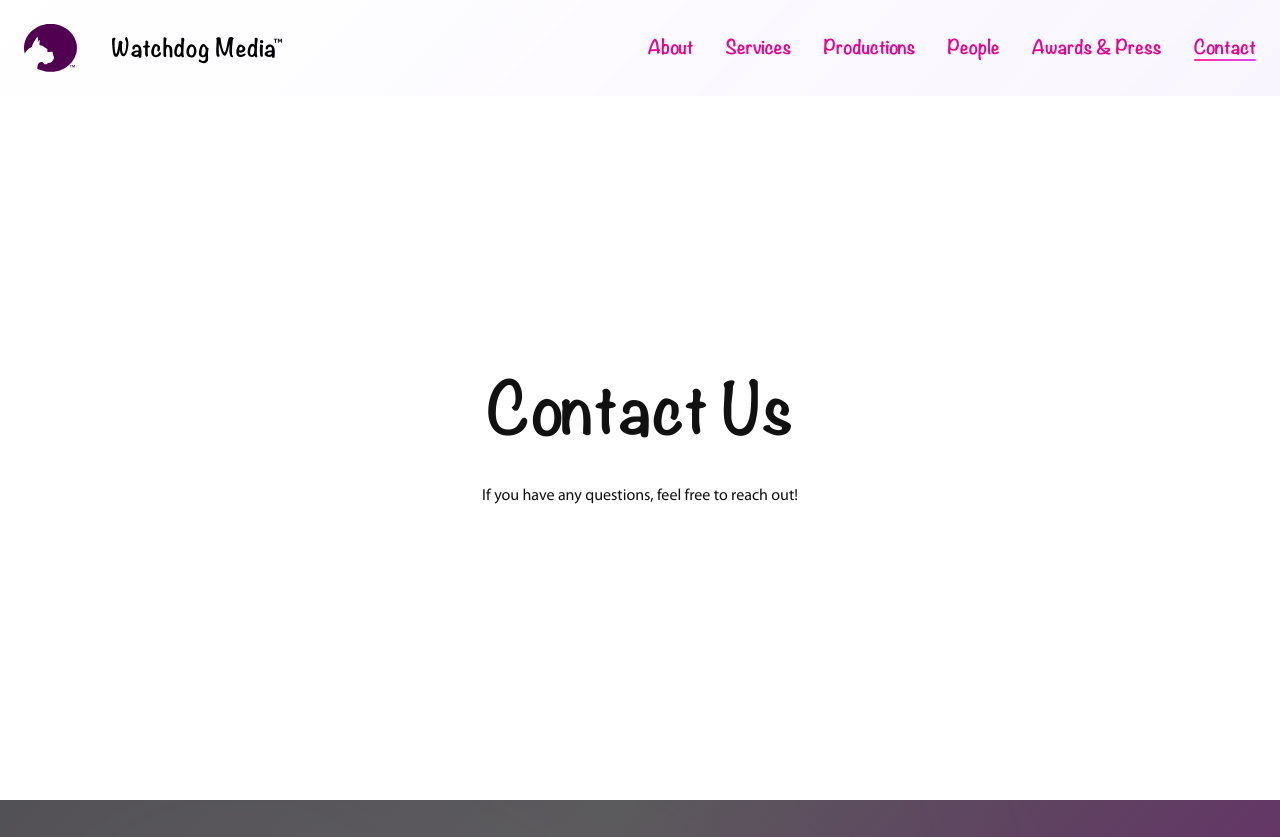
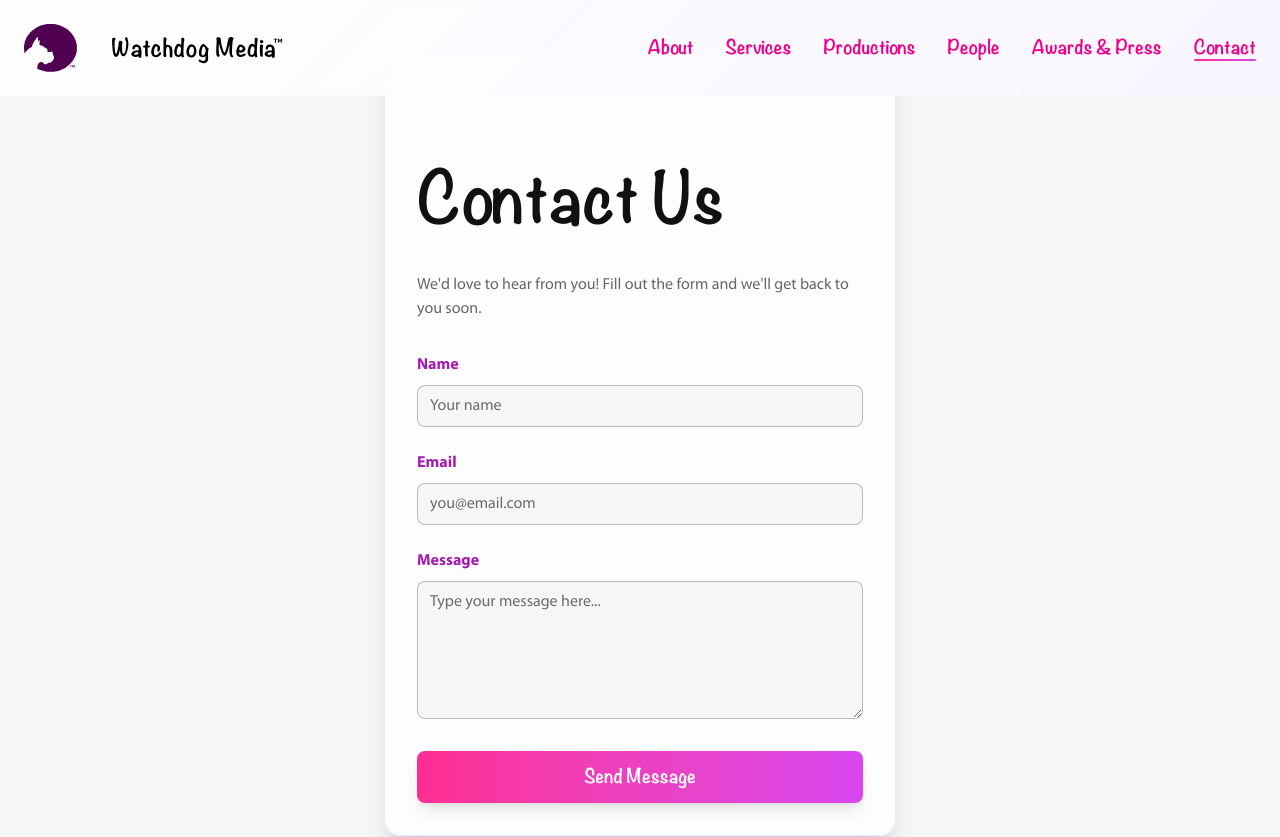
Before and after one commit to Psyfo/watchdog-media-website, a Next.js app: page /contact in a window 1280 px wide. Shown: the top 837 px of the page. Built offline with nearby package versions, Linux system fonts and the light colour scheme.

Commit message:
feat: implement contact form with validation and submission handling

```diff
--- a/src/app/(public)/contact/page.tsx
+++ b/src/app/(public)/contact/page.tsx
@@ -1,39 +1,134 @@
-import React from "react";
-import { Metadata } from "next";
+'use client';
 
-export const metadata: Metadata = {
-  title: 'Contact Us | Watchdog Media',
-  description: 'Get in touch with Watchdog Media.',
-  keywords: 'contact, Watchdog Media, get in touch',
-  authors: [
-    { name: 'Watchdog Media Team', url: 'https://watchdogmedia.co.za' },
-    { name: 'Mobisynco', url: 'https://mobisynco.co.za' },
-  ],
-  openGraph: {
-    title: 'Contact Us | Watchdog Media',
-    description: 'Get in touch with Watchdog Media.',
-    url: 'https://watchdogmedia.co.za/contact',
-    siteName: 'Watchdog Media',
-    images: [
-      {
-        url: 'https://watchdogmedia.co.za/images/contact.jpg',
-        width: 1200,
-        height: 630,
-        alt: 'Contact Watchdog Media',
-      },
-    ],
-    locale: 'en_US',
-    type: 'website',
-  },
-};
+/* eslint-disable @typescript-eslint/no-explicit-any */
+/* eslint-disable react/no-unescaped-entities */
+import React, { useState } from 'react';
 
-const ContactPage = () => {
+export default function ContactPage() {
+  const [form, setForm] = useState({
+    name: '',
+    email: '',
+    message: '',
+  });
+  const [status, setStatus] = useState<
+    'idle' | 'loading' | 'success' | 'error'
+  >('idle');
+  const [error, setError] = useState<string | null>(null);
+
+  const handleChange = (
+    e: React.ChangeEvent<HTMLInputElement | HTMLTextAreaElement>
+  ) => {
+    setForm({ ...form, [e.target.name]: e.target.value });
+  };
+
+  const handleSubmit = async (e: React.FormEvent) => {
+    e.preventDefault();
+    setStatus('loading');
+    setError(null);
+
+    try {
+      const res = await fetch('/api/contact', {
+        method: 'POST',
+        headers: { 'Content-Type': 'application/json' },
+        body: JSON.stringify(form),
+      });
+      const data = await res.json();
+      if (data.success) {
+        setStatus('success');
+        setForm({ name: '', email: '', message: '' });
+      } else {
+        setStatus('error');
+        setError(data.error || 'Something went wrong.');
+      }
+    } catch (err: any) {
+      console.error('Error submitting form:', err);
+      setStatus('error');
+      setError('Network error.');
+    }
+  };
+
   return (
-    <main className='flex flex-col items-center justify-center h-screen p-4'>
-      <h1>Contact Us</h1>
-      <p>If you have any questions, feel free to reach out!</p>
+    <main className='flex flex-col justify-center items-center bg-[var(--wd-surface)] px-4 py-12 min-h-screen'>
+      <section className='bg-white/80 shadow-xl backdrop-blur-lg p-8 border border-[var(--wd-lilac-200)] rounded-2xl w-full max-w-lg'>
+        <h1 className='mb-4 font-noteworthy font-bold text-[var(--wd-magenta-600)] text-3xl md:text-4xl'>
+          Contact Us
+        </h1>
+        <p className='mb-8 font-myriad text-[var(--wd-slate-700)]'>
+          We'd love to hear from you! Fill out the form and we'll get back to
+          you soon.
+        </p>
+        <form className='space-y-6' onSubmit={handleSubmit}>
+          <div>
+            <label
+              htmlFor='name'
+              className='block mb-2 font-myriad font-semibold text-[var(--wd-plum-700)]'
+            >
+              Name
+            </label>
+            <input
+              type='text'
+              name='name'
+              id='name'
+              required
+              value={form.name}
+              onChange={handleChange}
+              className='bg-white px-4 py-2 border border-[var(--wd-lilac-200)] rounded-lg focus:outline-none focus:ring-[var(--wd-magenta-300)] focus:ring-2 w-full'
+              placeholder='Your name'
+            />
+          </div>
+          <div>
+            <label
+              htmlFor='email'
+              className='block mb-2 font-myriad font-semibold text-[var(--wd-plum-700)]'
+            >
+              Email
+            </label>
+            <input
+              type='email'
+              name='email'
+              id='email'
+              required
+              value={form.email}
+              onChange={handleChange}
+              className='bg-white px-4 py-2 border border-[var(--wd-lilac-200)] rounded-lg focus:outline-none focus:ring-[var(--wd-magenta-300)] focus:ring-2 w-full'
+              placeholder='you@email.com'
+            />
+          </div>
+          <div>
+            <label
+              htmlFor='message'
+              className='block mb-2 font-myriad font-semibold text-[var(--wd-plum-700)]'
+            >
+              Message
+            </label>
+            <textarea
+              name='message'
+              id='message'
+              required
+              rows={5}
+              value={form.message}
+              onChange={handleChange}
+              className='bg-white px-4 py-2 border border-[var(--wd-lilac-200)] rounded-lg focus:outline-none focus:ring-[var(--wd-magenta-300)] focus:ring-2 w-full'
+              placeholder='Type your message here...'
+            />
+          </div>
+          <button
+            type='submit'
+            disabled={status === 'loading'}
+            className='bg-gradient-to-r from-[var(--wd-magenta-500)] to-[var(--wd-plum-500)] shadow-lg py-3 rounded-lg w-full font-noteworthy font-bold text-white text-lg hover:scale-105 transition-transform'
+          >
+            {status === 'loading' ? 'Sending...' : 'Send Message'}
+          </button>
+          {status === 'success' && (
+            <p className='mt-2 font-myriad text-green-600'>
+              Thank you! Your message has been sent.
+            </p>
+          )}
+          {status === 'error' && (
+            <p className='mt-2 font-myriad text-red-600'>{error}</p>
+          )}
+        </form>
+      </section>
     </main>
   );
-};
-
-export default ContactPage;
+}
```
